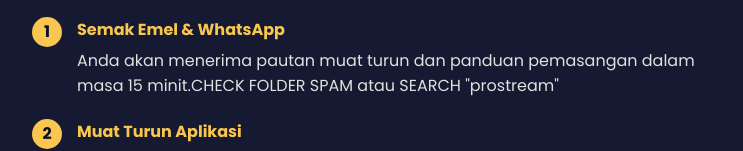
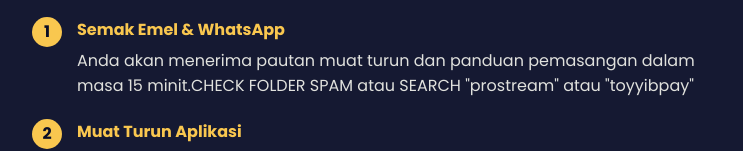
Before and after one commit to hasrastore-ops/prostreamFB, a plain HTML site: page payment-successful.html in a window 1280 px wide. Shown: the part 737-888 px from the top of the page, without its empty margins (268-1011 px from the left). Drawn offline with Linux system fonts and the light colour scheme.

Commit message:
Update payment-successful.html

```diff
--- a/payment-successful.html
+++ b/payment-successful.html
@@ -314,7 +314,7 @@ src="https://www.facebook.com/tr?id=2276519576162204&ev=PageView&noscript=1"
                         <div class="step-number">1</div>
                         <div class="step-content">
                             <h4>Semak Emel & WhatsApp</h4>
-                            <p>Anda akan menerima pautan muat turun dan panduan pemasangan dalam masa 15 minit.CHECK FOLDER SPAM atau SEARCH "prostream"</p>
+                            <p>Anda akan menerima pautan muat turun dan panduan pemasangan dalam masa 15 minit.CHECK FOLDER SPAM atau SEARCH "prostream" atau "toyyibpay" </p>
                         </div>
                     </div>
                     <div class="step">
```
